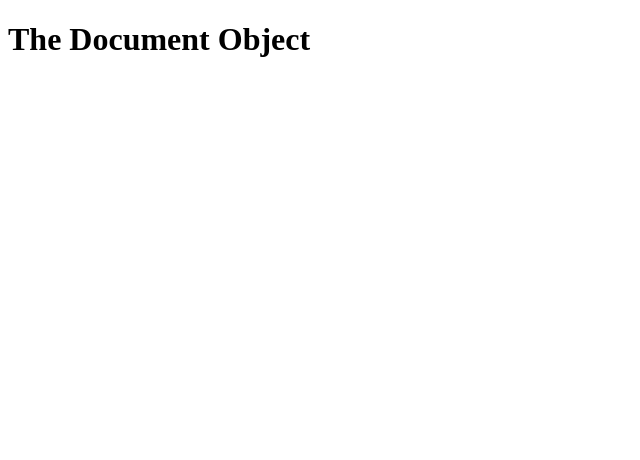
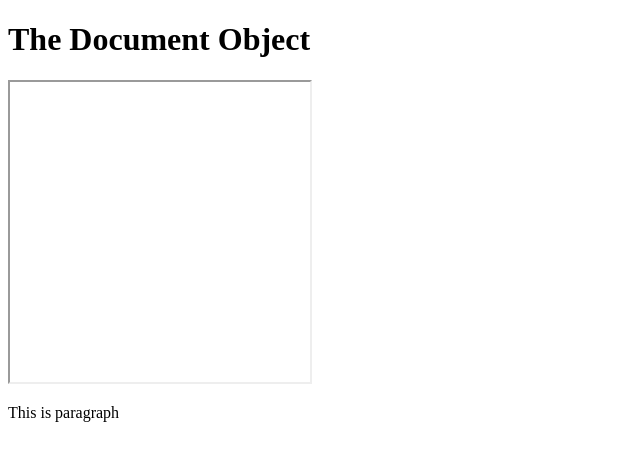
Before and after one commit to SaranConstient-63538/learning_js, a plain HTML site: page index.html in a window 1280 px wide. Shown: the whole page, without its empty margins (0-640 px from the left). Drawn offline with Linux system fonts and the light colour scheme.

Commit message:
updates in javascript learning

```diff
--- a/index.html
+++ b/index.html
@@ -9,7 +9,8 @@
 </head>
 <body >
     <h1>The Document Object</h1>
-    <!-- <iframe width="300px" height="300px" id="myframe"></iframe> -->
+    <iframe width="300px" height="300px" id="myframe"></iframe>
+    <p id="para">This is paragraph</p>
     <p id="demo"></p>
     <p id="demo1"></p>
        <!-- <script src="./basic.js"></script> -->
```
